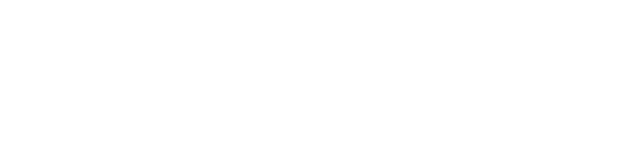
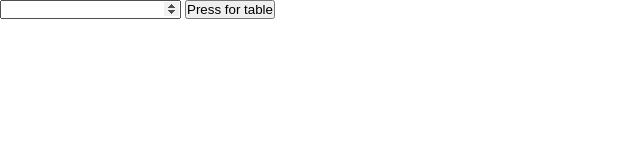
Before and after one commit to Houston-da-dev/105-assign-7, a plain HTML site: page index.html in a window 1280 px wide. Shown: the whole page, without its empty margins (0-640 px from the left). Drawn offline with Linux system fonts and the light colour scheme.

Commit message:
something

```diff
--- a/index.html
+++ b/index.html
@@ -7,7 +7,9 @@
         <link rel="stylesheet" href="style.css">
     </head>
     <body>
-
+        <input type="number" id="input">
+        <button onclick="multTable()">Press for table</button>
+        <div id="div"></div>
 
         <script src="script.js"></script>
     </body>
```
